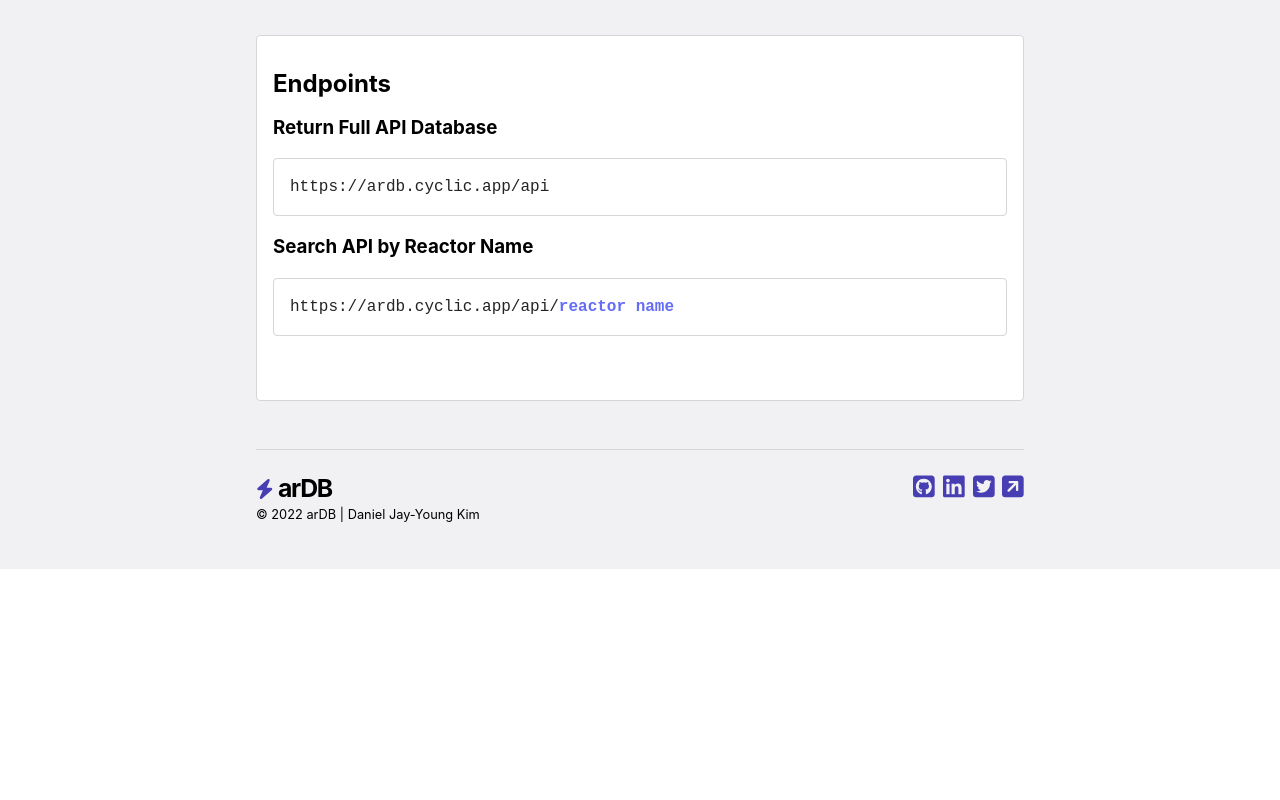
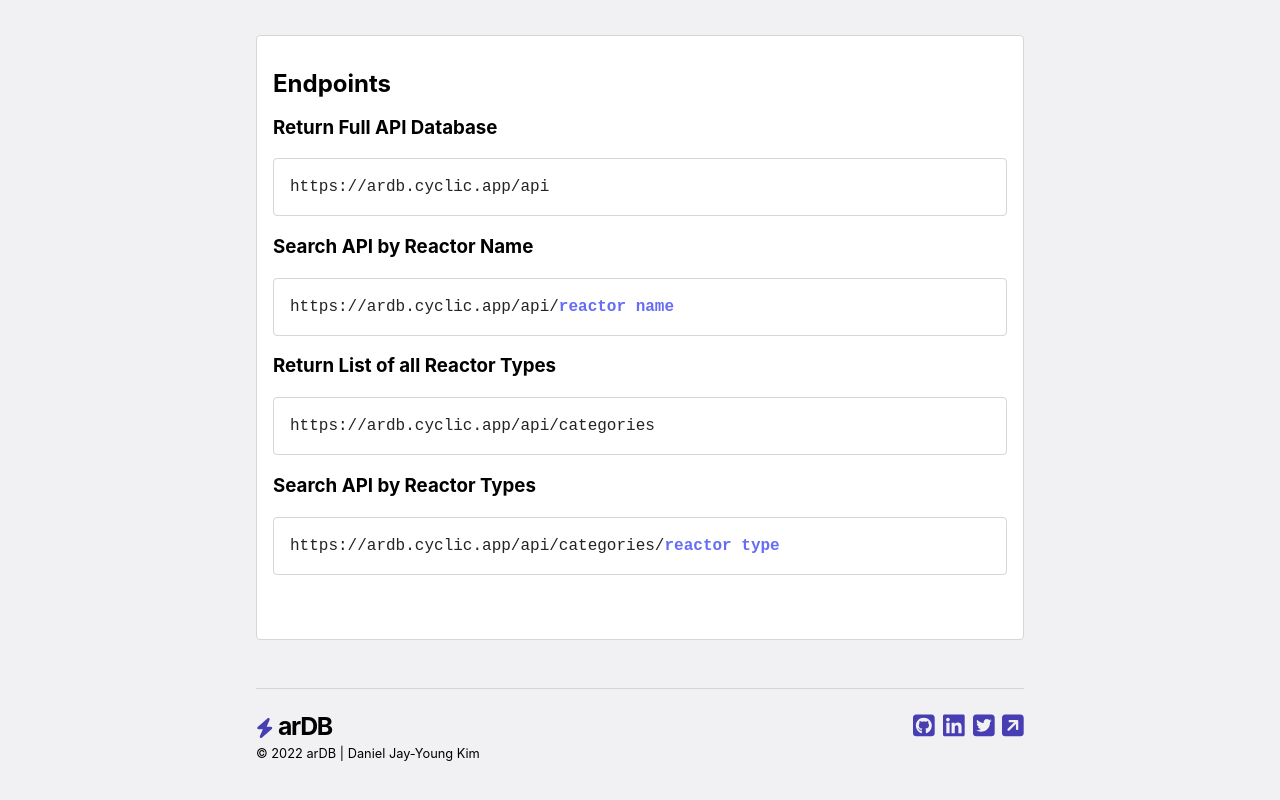
Before and after one commit to danjkim21/adv-nuclear-reactor-client, a React (Vite) app: page /about in a window 1280 px wide. Shown: the part 907-1707 px from the top of the page. Before the commit the page ends 1476 px from the top, so only its background shows below. Built offline with nearby package versions, Linux system fonts and the light colour scheme; no server answers.

Commit message:
updated about page to reflect new api endpoints

```diff
--- a/src/pages/About.jsx
+++ b/src/pages/About.jsx
@@ -55,6 +55,12 @@ function About() {
           <pre>
             https://ardb.cyclic.app/api/<span>reactor name</span>
           </pre>
+          <h3>Return List of all Reactor Types</h3>
+          <pre>https://ardb.cyclic.app/api/categories</pre>
+          <h3>Search API by Reactor Types</h3>
+          <pre>
+            https://ardb.cyclic.app/api/categories/<span>reactor type</span>
+          </pre>
         </div>
       </div>
 
```
